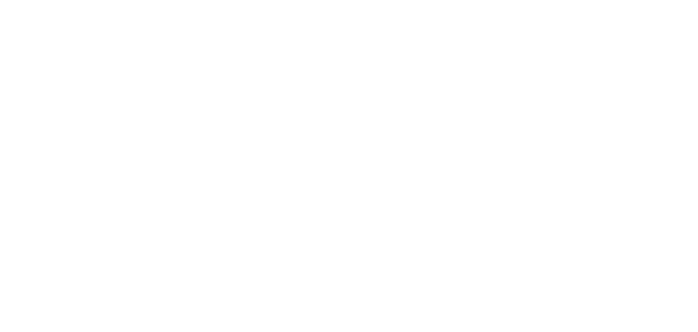
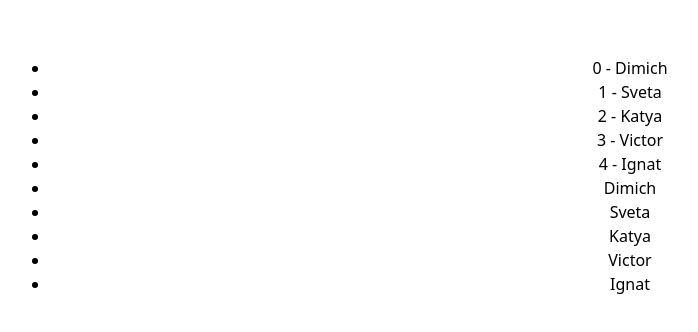
Before and after one commit to ElenaWebDev984/js_native-dimich, a React (Vite) app: page / in a window 1280 px wide. Shown: the top 332 px of the page, without its empty margins (30-728 px from the left). Built offline with nearby package versions, Linux system fonts and the light colour scheme.

Commit message:
add lesson-5-map

```diff
--- a/src/05-map/05.ts
+++ b/src/05-map/05.ts
@@ -62,3 +62,7 @@ const devs4 = people.map(man => ({
 
 
 const messages = people.map(man => `Hello ${man.name.split(' ')[0]}. Welcome to IT-Incubator`)
+
+export const createGreatingMessage = (people: ManType[]) => {
+    return people.map(man => `Hello ${man.name.split(' ')[0]}. Welcome to IT-Incubator`)
+}
--- a/src/App.tsx
+++ b/src/App.tsx
@@ -2,10 +2,24 @@
 import './App.css'
 
 function App() {
+    const names = ['Dimich', 'Sveta', 'Katya', 'Victor', 'Ignat']
+    const users = [
+        { id: 1, name: 'Dimich' },
+        { id: 2, name: 'Sveta' },
+        { id: 3, name: 'Katya' },
+        { id: 4, name: 'Victor' },
+        { id: 5, name: 'Ignat' },
+    ]
+    const mappedNames = names.map((name, index) => <div key={index}><li>{index} - {name}</li></div>)
+
+    const mappedUsers = users.map(u => <li key={u.id}>{u.name}</li>)
 
   return (
      <div className='app'>
-
+        <ul>
+            {mappedNames}
+            {mappedUsers}
+        </ul>
      </div>
   )
 }
```
Also changed, not shown: src/05-map/05_02.ts (added, +14 -0 lines), 2 other files (tests, documents, lock files or other folders).
